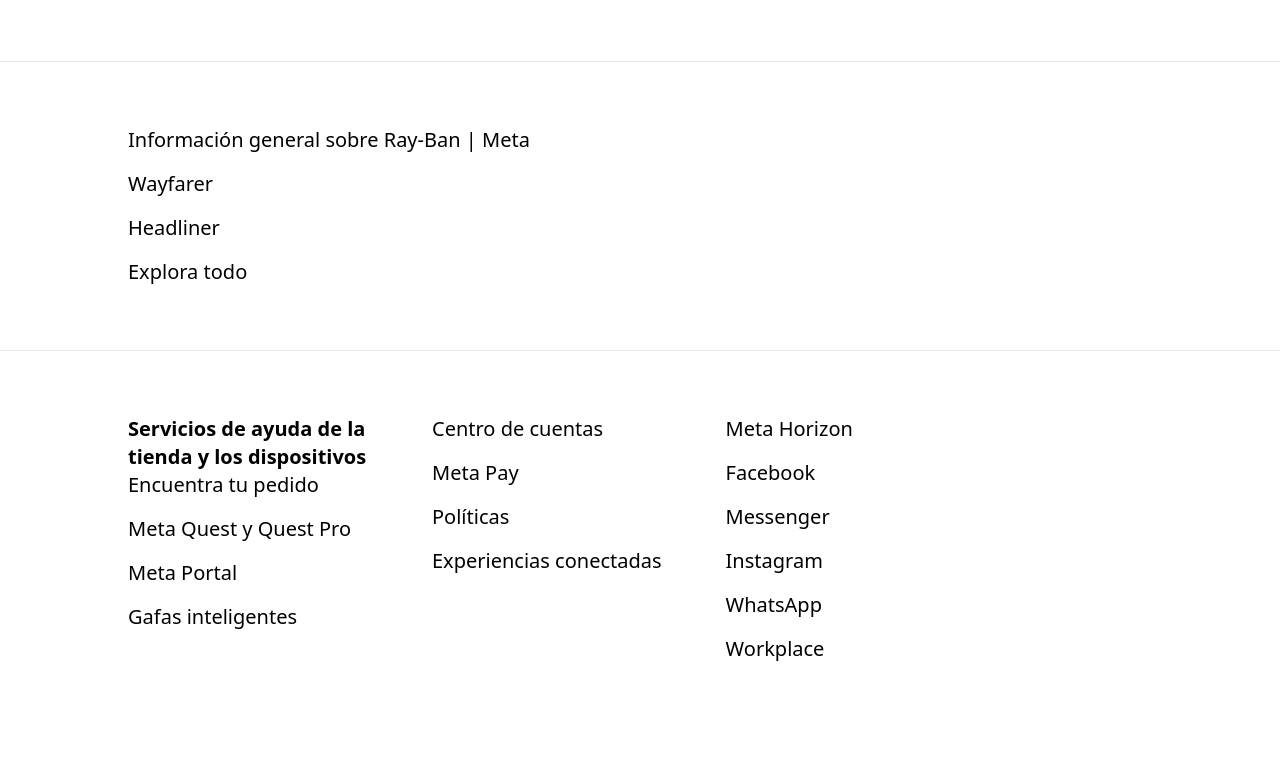
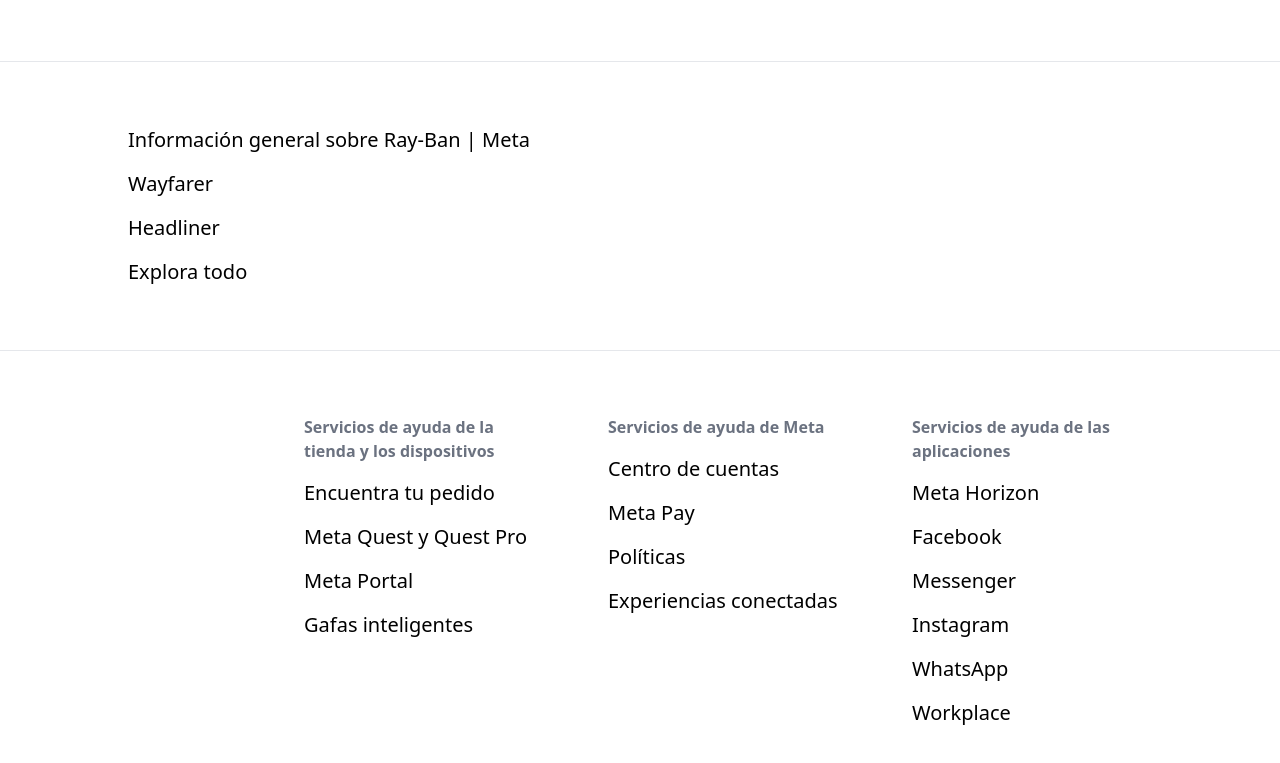
Before and after one commit to FranciscoJavierMartin/meta-landing-page, a website built with Vite: page index.html in a window 1280 px wide. Shown: the part 502-1265 px from the top of the page. Before the commit the page ends 1229 px from the top, so only its background shows below. Built offline with nearby package versions, Linux system fonts and the light colour scheme.

Commit message:
Titles asistencia

```diff
--- a/index.html
+++ b/index.html
@@ -267,12 +267,12 @@
     <!-- End of Rayban menu -->
     <!-- Asistencia menu -->
     <div class="py-16 border-t border-gray-200">
-      <div class="flex gap-16 mx-auto max-w-5xl text-xl">
+      <div class="flex gap-16 justify-end mx-auto max-w-5xl text-xl">
         <div class="w-60">
-          <span class="font-semibold pb-[1rem]">
-            Servicios de ayuda de la tienda y los dispositivos
-          </span>
           <ul class="space-y-4">
+            <li class="text-base font-bold text-gray-500">
+              Servicios de ayuda de la tienda y los dispositivos
+            </li>
             <li
               class="hover:underline hover:underline-offset-4 hover:decoration-1"
             >
@@ -295,8 +295,11 @@
             </li>
           </ul>
         </div>
-        <div>
+        <div class="w-60">
           <ul class="space-y-4">
+            <li class="text-base font-bold text-gray-500">
+              Servicios de ayuda de Meta
+            </li>
             <li
               class="hover:underline hover:underline-offset-4 hover:decoration-1"
             >
@@ -319,8 +322,11 @@
             </li>
           </ul>
         </div>
-        <div>
+        <div class="w-60">
           <ul class="space-y-4">
+            <li class="text-base font-bold text-gray-500">
+              Servicios de ayuda de las aplicaciones
+            </li>
             <li
               class="hover:underline hover:underline-offset-4 hover:decoration-1"
             >
```
